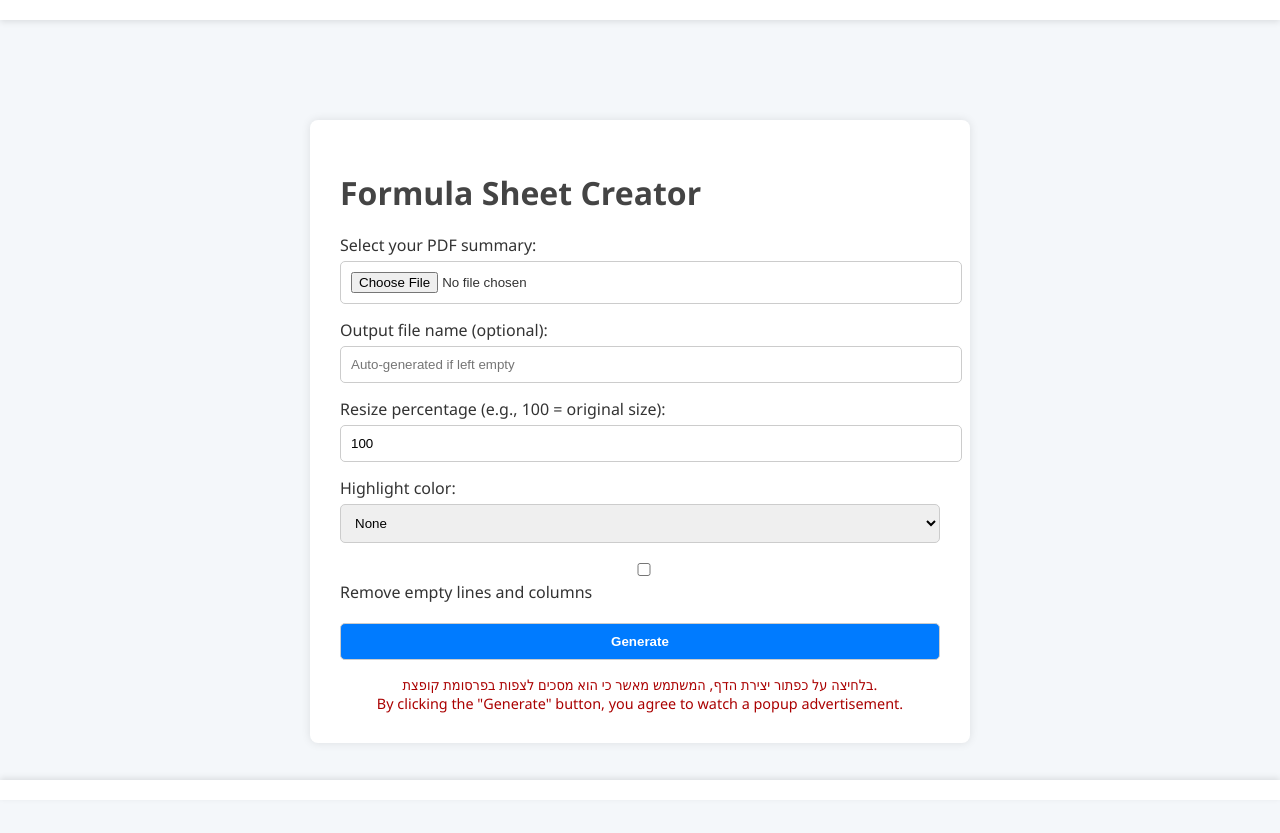
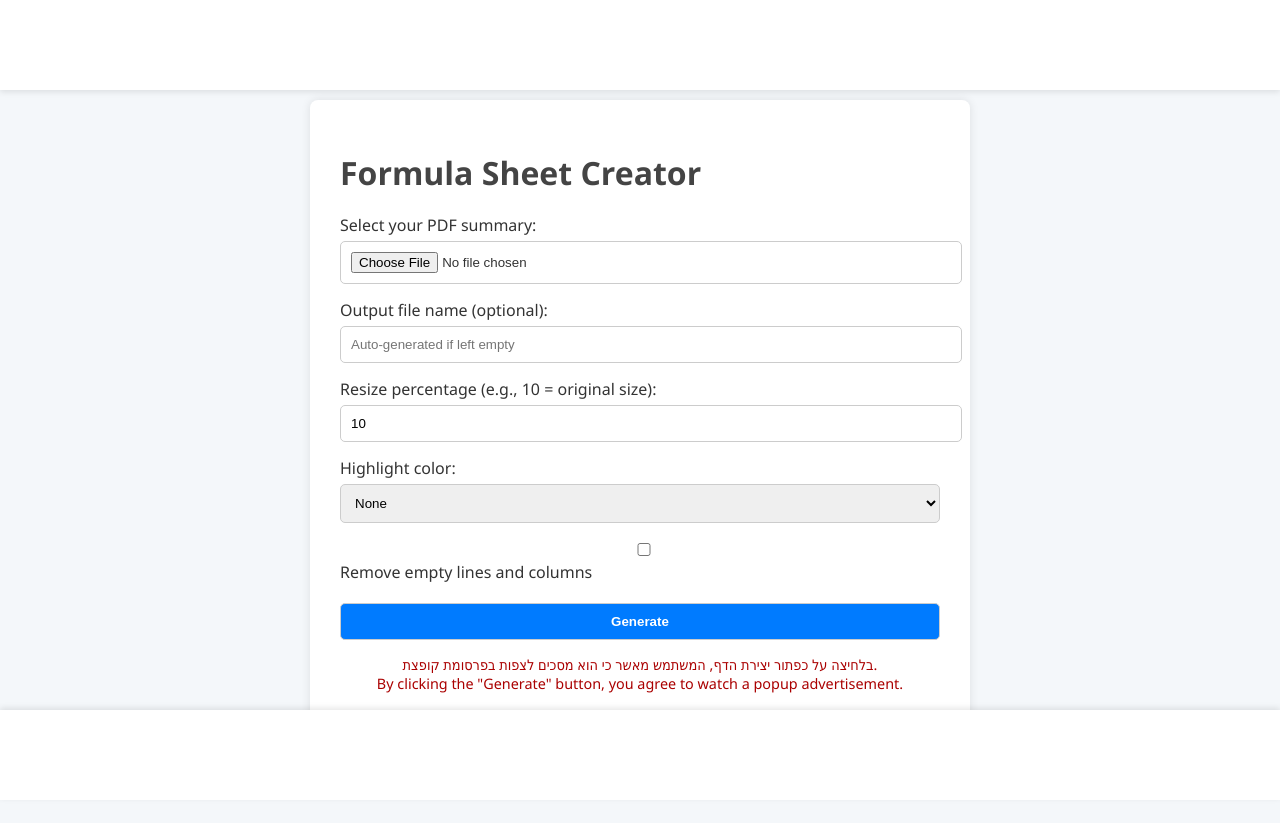
Before and after one commit to Naorl98/FS-APP, a Flask app: page / in a window 1280 px wide. After the commit the page ends 802 px from the top, so only its background shows below. Run offline with Flask 3, Linux system fonts and the light colour scheme.

Commit message:
update index.html

```diff
--- a/templates/index.html
+++ b/templates/index.html
@@ -10,9 +10,10 @@
       font-family: 'Segoe UI', Tahoma, Geneva, Verdana, sans-serif;
       background: #f4f7fa;
       color: #333;
-      padding-top: 120px; /* space for top ad */
-      padding-bottom: 90px; /* space for footer ad */
+      padding-top: 100px;
+      padding-bottom: 100px;
     }
+
     .container {
       max-width: 600px;
       margin: auto;
@@ -21,15 +22,18 @@
       box-shadow: 0 0 10px rgba(0,0,0,0.1);
       border-radius: 8px;
     }
+
     h1 {
       color: #444;
       margin-bottom: 20px;
     }
+
     label {
       display: block;
       margin-top: 15px;
       text-align: left;
     }
+
     input, select, button {
       width: 100%;
       padding: 10px;
@@ -37,6 +41,7 @@
       border: 1px solid #ccc;
       border-radius: 5px;
     }
+
     button {
       background: #007bff;
       color: white;
@@ -45,38 +50,39 @@
       transition: background 0.3s;
       margin-top: 20px;
     }
+
     button:hover {
       background: #0056b3;
     }
+
     .disclaimer {
       margin-top: 15px;
       font-size: 0.9em;
       color: #aa0000;
       text-align: center;
     }
+
+    .ad-top, .ad-footer {
+      position: fixed;
+      width: 100%;
+      height: 90px;
+      background: white;
+      z-index: 1000;
+      text-align: center;
+    }
+
     .ad-top {
-      position: fixed;
       top: 0;
-      width: 100%;
-      text-align: center;
-      background: #fff;
-      padding: 10px 0;
       box-shadow: 0 2px 6px rgba(0,0,0,0.1);
-      z-index: 1000;
     }
+
     .ad-footer {
-      position: fixed;
       bottom: 0;
-      width: 100%;
-      text-align: center;
-      background: #fff;
-      padding: 10px 0;
       box-shadow: 0 -2px 6px rgba(0,0,0,0.1);
-      z-index: 1000;
     }
   </style>
 
-  <!-- Google AdSense script -->
+  <!-- Google AdSense -->
   <script async src="https://pagead2.googlesyndication.com/pagead/js/adsbygoogle.js?client=ca-pub-8741005797356775"
           crossorigin="anonymous"></script>
 </head>
@@ -85,10 +91,10 @@
   <!-- Top Ad -->
   <div class="ad-top">
     <ins class="adsbygoogle"
-         style="display:block"
+         style="display:inline-block; width:100%; height:90px"
          data-ad-client="ca-pub-8741005797356775"
          data-ad-slot="8738075262"
-         data-ad-format="auto"
+         data-ad-format="horizontal"
          data-full-width-responsive="true"></ins>
     <script>(adsbygoogle = window.adsbygoogle || []).push({});</script>
   </div>
@@ -103,8 +109,8 @@
       <label>Output file name (optional):</label>
       <input type="text" name="output_name" placeholder="Auto-generated if left empty">
 
-      <label>Resize percentage (e.g., 100 = original size):</label>
-      <input type="number" name="scale" value="100" min="10" max="100" required>
+      <label>Resize percentage (e.g., 10 = original size):</label>
+      <input type="number" name="scale" value="10" min="1" max="100" required>
 
       <label>Highlight color:</label>
       <select name="highlight">
@@ -125,13 +131,13 @@
     </form>
   </div>
 
-  <!-- Footer Ad -->
+  <!-- Bottom Ad -->
   <div class="ad-footer">
     <ins class="adsbygoogle"
-         style="display:block"
+         style="display:inline-block; width:100%; height:90px"
          data-ad-client="ca-pub-8741005797356775"
          data-ad-slot="1051156933"
-         data-ad-format="auto"
+         data-ad-format="horizontal"
          data-full-width-responsive="true"></ins>
     <script>(adsbygoogle = window.adsbygoogle || []).push({});</script>
   </div>
@@ -144,9 +150,10 @@
 
       setTimeout(() => {
         form.submit();
-      }, 5000);
+      }, 5000); // wait at least 5 seconds
       return false;
     }
   </script>
+
 </body>
 </html>
```
